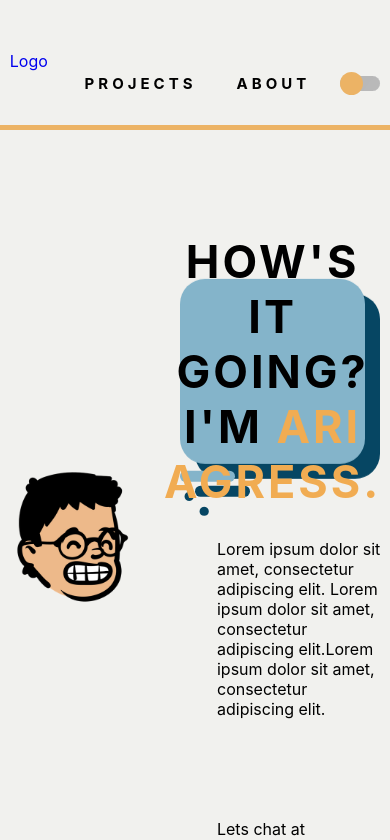
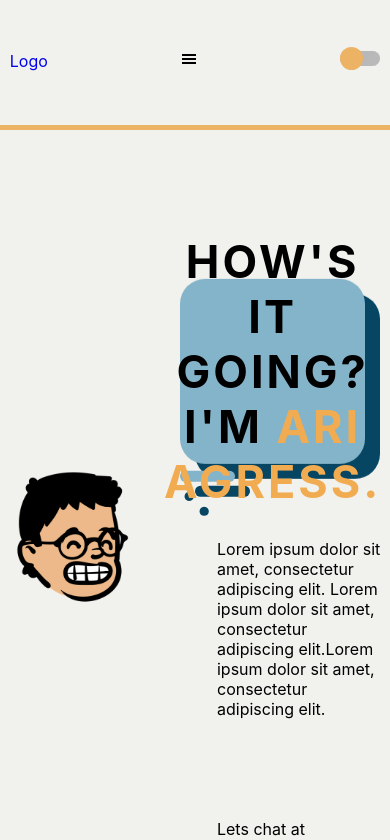
Before and after one commit to AriAgress/AriA_Portfolio, a React (Create React App) app: page /#ToProject in a window 390 px wide. Shown: the top 840 px of the page. Built offline with nearby package versions, Linux system fonts and the light colour scheme.

Commit message:
Add(NavHamburger): Added conditional to show and remove

```diff
--- a/src/Components/Nav/Nav.js
+++ b/src/Components/Nav/Nav.js
@@ -1,9 +1,10 @@
-import React, { useState } from "react";
+import React from "react";
 
 import { Link } from "react-router-dom";
 import { useSelector } from "react-redux";
 
 //components
+import NavHamburger from "./NavHamburger/NavHamburger";
 import ToggleSwitch from "./ToggleSwitch/ToggleSwitch";
 
 //stylesheet
@@ -11,15 +12,12 @@ import {
   NavWrapper,
   NavContainer,
   LogoContainer,
-  NavLinkHamburger,
   NavLinksContainer,
   Links,
   I,
 } from "./Nav.styles.js";
 
 const Nav = () => {
-  // const [click, setClick] = useState(false);
-
   // const handleClick = () => setClick(!click);
   // const closeMobileMenu = () => setClick(false);
 
@@ -31,7 +29,7 @@ const Nav = () => {
         <Link to="/" style={{ textDecoration: "none" }}>
           <LogoContainer>Logo</LogoContainer>
         </Link>
-        <NavLinkHamburger></NavLinkHamburger>
+        <NavHamburger />
         <NavLinksContainer>
           <Link to="/#ToProject" style={{ textDecoration: "none" }}>
             <Links colorSwitch={colorSwitch} alt="PROJECTS">
@@ -54,8 +52,8 @@ const Nav = () => {
               <I colorSwitch={colorSwitch}>T</I>
             </Links>
           </Link>
-          <ToggleSwitch colorSwitch={colorSwitch} />
         </NavLinksContainer>
+        <ToggleSwitch colorSwitch={colorSwitch} />
       </NavContainer>
     </NavWrapper>
   );
--- a/src/Components/Nav/Nav.styles.js
+++ b/src/Components/Nav/Nav.styles.js
@@ -43,13 +43,24 @@ export const LogoContainer = styled.div`
   align-items: center;
 `;
 
-export const NavLinkHamburger = styled.div``;
-
 export const NavLinksContainer = styled.div`
   display: flex;
   flex-flow: row;
   justify-content: center;
   align-items: center;
+
+  // media queries
+  @media (min-width: 1201px) {
+  }
+  @media (min-width: 1025px) and (max-width: 1200px) {
+  }
+  @media (min-width: 769px) and (max-width: 1024px) {
+  }
+  @media (min-width: 481px) and (max-width: 768px) {
+  }
+  @media (min-width: 100px) and (max-width: 480px) {
+    display: none;
+  }
 `;
 
 export const Links = styled.div`
--- /dev/null
+++ b/src/Components/Nav/NavHamburger/NavHamburger.js
@@ -0,0 +1,36 @@
+import React, { useState } from "react";
+import styled from "styled-components";
+
+//icons
+import { GiHamburgerMenu } from "react-icons/gi";
+
+const NavHamburgerContainer = styled.div`
+  // media queries
+  @media (min-width: 1201px) {
+    display: none;
+  }
+  @media (min-width: 1025px) and (max-width: 1200px) {
+    display: none;
+  }
+  @media (min-width: 769px) and (max-width: 1024px) {
+    display: none;
+  }
+  @media (min-width: 481px) and (max-width: 768px) {
+    display: none;
+  }
+  @media (min-width: 100px) and (max-width: 480px) {
+    display: block;
+  }
+`;
+
+const NavHamburger = () => {
+  const [isOpen, setOpen] = useState(false);
+  return (
+    <NavHamburgerContainer>
+      <GiHamburgerMenu isOpen={isOpen} onClick={() => setOpen(!isOpen)} />
+      {isOpen && <div>Hello</div>}
+    </NavHamburgerContainer>
+  );
+};
+
+export default NavHamburger;
```
Also changed, not shown: src/Components/Nav/DropDown/DropDown.js (deleted).
